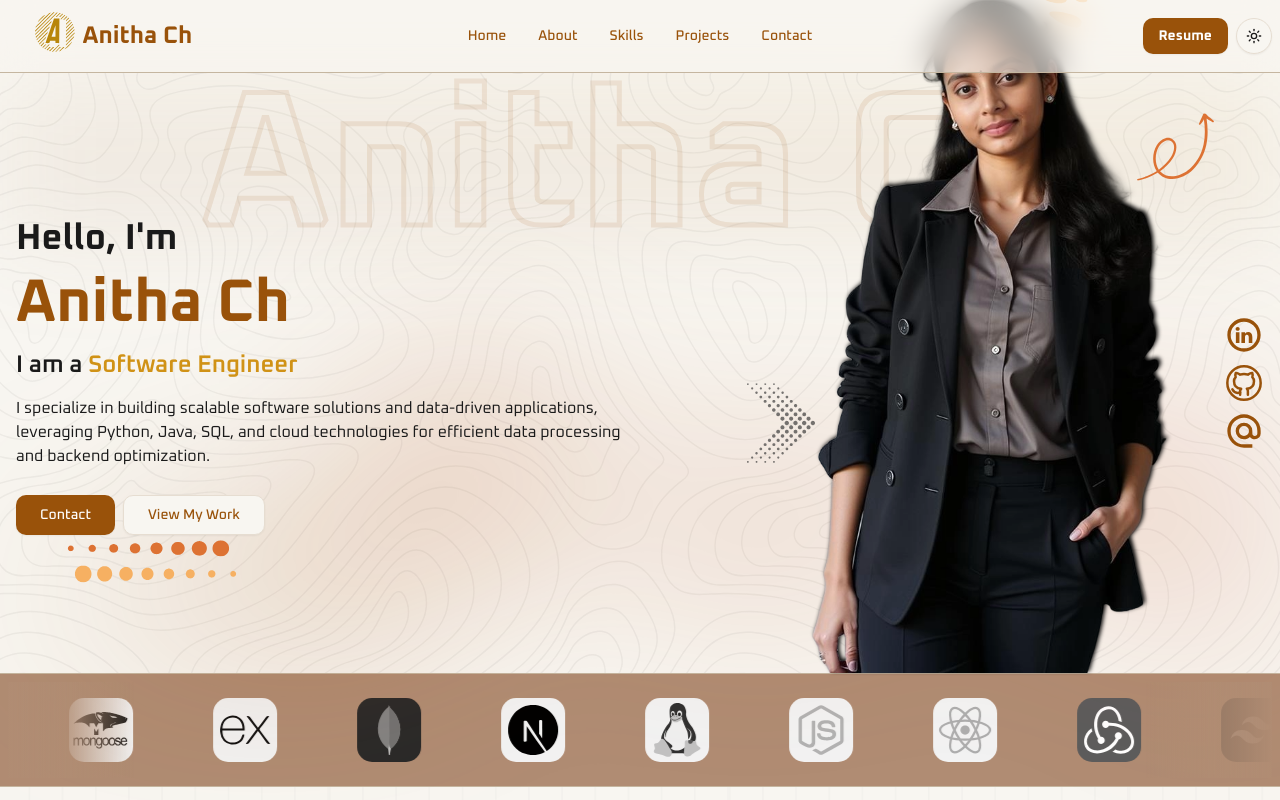
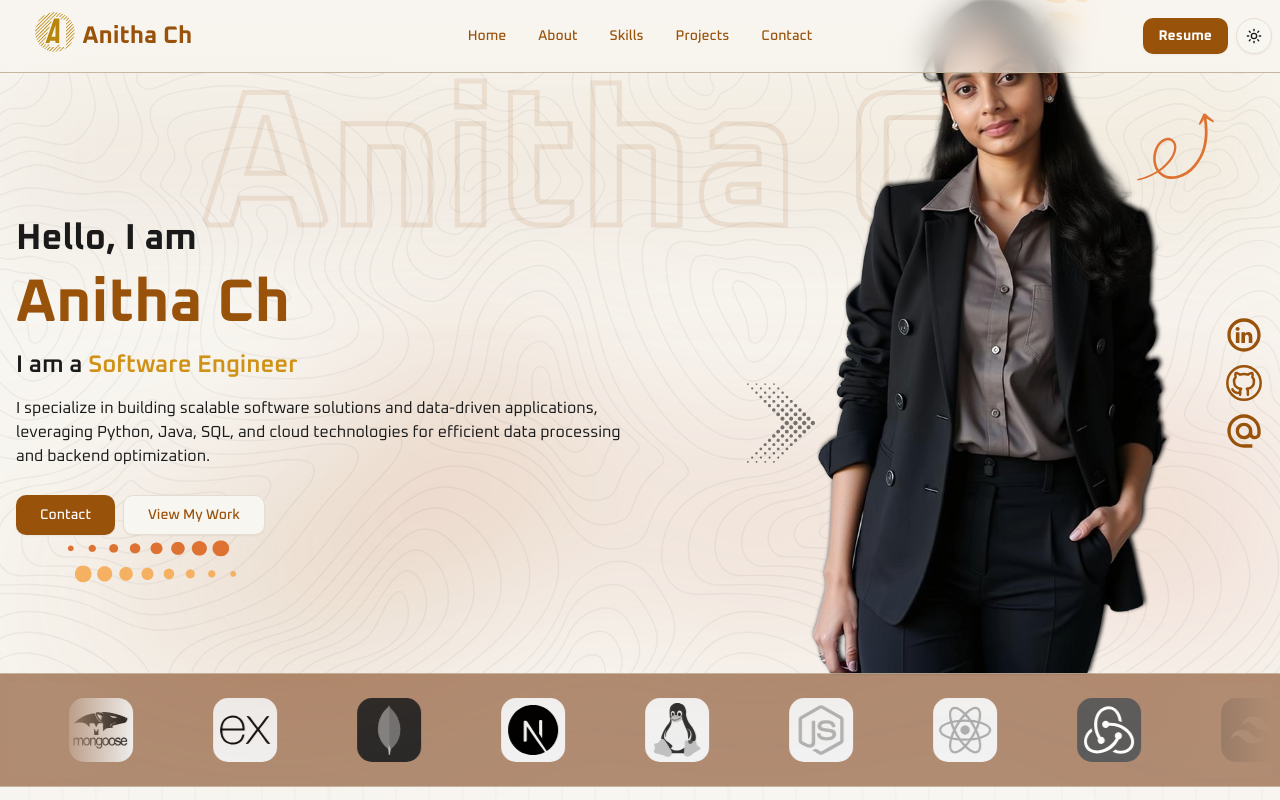
Before and after one commit to Ch-Anitha/Portfolio, a Next.js app in the folder portfolio-frontend/: page / in a window 1280 px wide. Shown: the top 800 px of the page. Built offline with nearby package versions, Linux system fonts and the light colour scheme; no server answers.

Commit message:
Update HeroSection.tsx

```diff
--- a/portfolio-frontend/src/app/sections/HeroSection.tsx
+++ b/portfolio-frontend/src/app/sections/HeroSection.tsx
@@ -85,7 +85,7 @@ const HeroSection: React.FC = () => {
                     {/* Left Content */}
                     <div className="basis-1/2 flex flex-col justify-center items-start gap-2 p-4 z-10 relative">
                         <TextReveal>
-                            <span className="text-4xl font-bold">Hello, I'm </span>
+                            <span className="text-4xl font-bold">Hello, I am </span>
                         </TextReveal>
 
                         <TextReveal className={'bg-primary'}>
```
